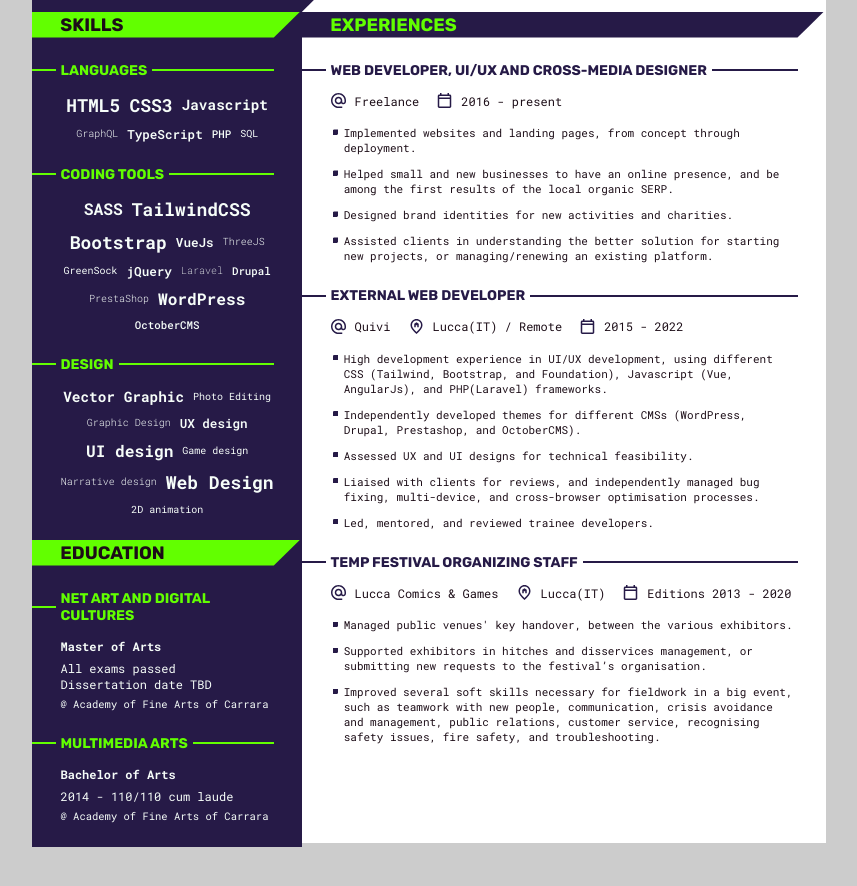
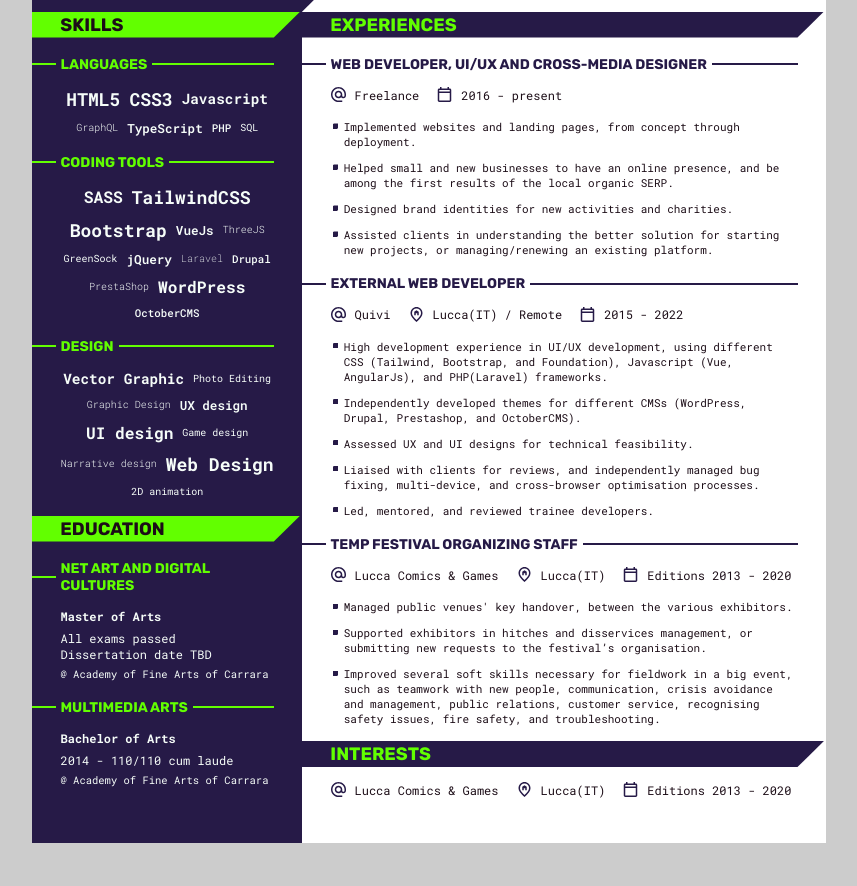
Before and after one commit to StrongPaleAle/stongale-cv, a plain HTML site: page index.html in a window 1280 px wide. Shown: the part 280-1166 px from the top of the page, without its empty margins (211-1068 px from the left). After the commit the page ends 1123 px from the top, so only its background shows below. Drawn offline with Linux system fonts and the light colour scheme.

Commit message:
interest section begin

```diff
--- a/index.html
+++ b/index.html
@@ -329,13 +329,37 @@
                         </li>
 
                     </ul>
-
+                    <h2>Interests</h2>
+                    <ul class="exp-info">
+                        <li class="header__contacts__item list-item">
+                            <span class="list-item__icon" aria-hidden="true">
+                                <svg class="icon"><use href="#icon-at" /></svg>
+                            </span>
+                            <span class="list-item__label">Videogames: </span>
+                            <span class="list-item__value">Lucca Comics & Games</span>
+                        </li>
+                        <li class="header__contacts__item list-item">
+                            <span class="list-item__icon" aria-hidden="true">
+                                <svg class="icon"><use href="#icon-pin" /></svg>
+                            </span>
+                            <span class="list-item__label">Location: </span>
+                            <span class="list-item__value">Lucca(IT)</span>
+                        </li>
+                        <li class="header__contacts__item list-item">
+                            <span class="list-item__icon" aria-hidden="true">
+                                <svg class="icon"><use href="#icon-calendar" /></svg>
+                            </span>
+                            <span class="list-item__label">Period: </span>
+                            <span class="list-item__value">Editions 2013 - 2020</span>
+                        </li>
+                    </ul>
                 </article>
             </section>
 
+
         </main>
     </page>
-    <svg xmlns="http://www.w3.org/2000/svg" width="" height="">
+    <svg xmlns="http://www.w3.org/2000/svg" width="0" height="0">
         <defs>
             <symbol id="icon-at" viewBox="0 0 24 24">
                 <path d="M12,24c-1.66,0 -3.22,-0.315 -4.68,-0.945c-1.46,-0.63 -2.73,-1.485 -3.81,-2.565c-1.08,-1.08 -1.935,-2.35 -2.565,-3.81c-0.63,-1.46 -0.945,-3.02 -0.945,-4.68c-0,-1.66 0.315,-3.22 0.945,-4.68c0.63,-1.46 1.485,-2.73 2.565,-3.81c1.08,-1.08 2.35,-1.935 3.81,-2.565c1.46,-0.63 3.02,-0.945 4.68,-0.945c1.66,-0 3.22,0.315 4.68,0.945c1.46,0.63 2.73,1.485 3.81,2.565c1.08,1.08 1.935,2.35 2.565,3.81c0.63,1.46 0.945,3.02 0.945,4.68l0,1.74c0,1.18 -0.405,2.185 -1.215,3.015c-0.81,0.83 -1.805,1.245 -2.985,1.245c-0.7,0 -1.36,-0.15 -1.98,-0.45c-0.62,-0.3 -1.14,-0.73 -1.56,-1.29c-0.58,0.58 -1.235,1.015 -1.965,1.305c-0.73,0.29 -1.495,0.435 -2.295,0.435c-1.66,0 -3.075,-0.585 -4.245,-1.755c-1.17,-1.17 -1.755,-2.585 -1.755,-4.245c-0,-1.66 0.585,-3.075 1.755,-4.245c1.17,-1.17 2.585,-1.755 4.245,-1.755c1.66,0 3.075,0.585 4.245,1.755c1.17,1.17 1.755,2.585 1.755,4.245l0,1.74c0,0.52 0.17,0.96 0.51,1.32c0.34,0.36 0.77,0.54 1.29,0.54c0.52,-0 0.95,-0.18 1.29,-0.54c0.34,-0.36 0.51,-0.8 0.51,-1.32l0,-1.74c0,-2.68 -0.93,-4.95 -2.79,-6.81c-1.86,-1.86 -4.13,-2.79 -6.81,-2.79c-2.68,-0 -4.95,0.93 -6.81,2.79c-1.86,1.86 -2.79,4.13 -2.79,6.81c-0,2.68 0.93,4.95 2.79,6.81c1.86,1.86 4.13,2.79 6.81,2.79l6,0l0,2.4l-6,0Zm-0,-8.4c1,0 1.85,-0.35 2.55,-1.05c0.7,-0.7 1.05,-1.55 1.05,-2.55c-0,-1 -0.35,-1.85 -1.05,-2.55c-0.7,-0.7 -1.55,-1.05 -2.55,-1.05c-1,0 -1.85,0.35 -2.55,1.05c-0.7,0.7 -1.05,1.55 -1.05,2.55c0,1 0.35,1.85 1.05,2.55c0.7,0.7 1.55,1.05 2.55,1.05Z"/>
--- a/sass/_components.scss
+++ b/sass/_components.scss
@@ -73,5 +73,5 @@ h3{
     }
 }
 article{
-    margin-block: 2em;
+    margin-block: 1.5em;
 }
--- a/sass/_page.scss
+++ b/sass/_page.scss
@@ -13,6 +13,9 @@ body {
     font-family: var(--font-text);
     color: var(--text-color);
     font-size: 12px;
+    > svg{
+        display: none;
+    }
   }
 
   a {
```
Also changed, not shown: css/index.css, 1 other file.
